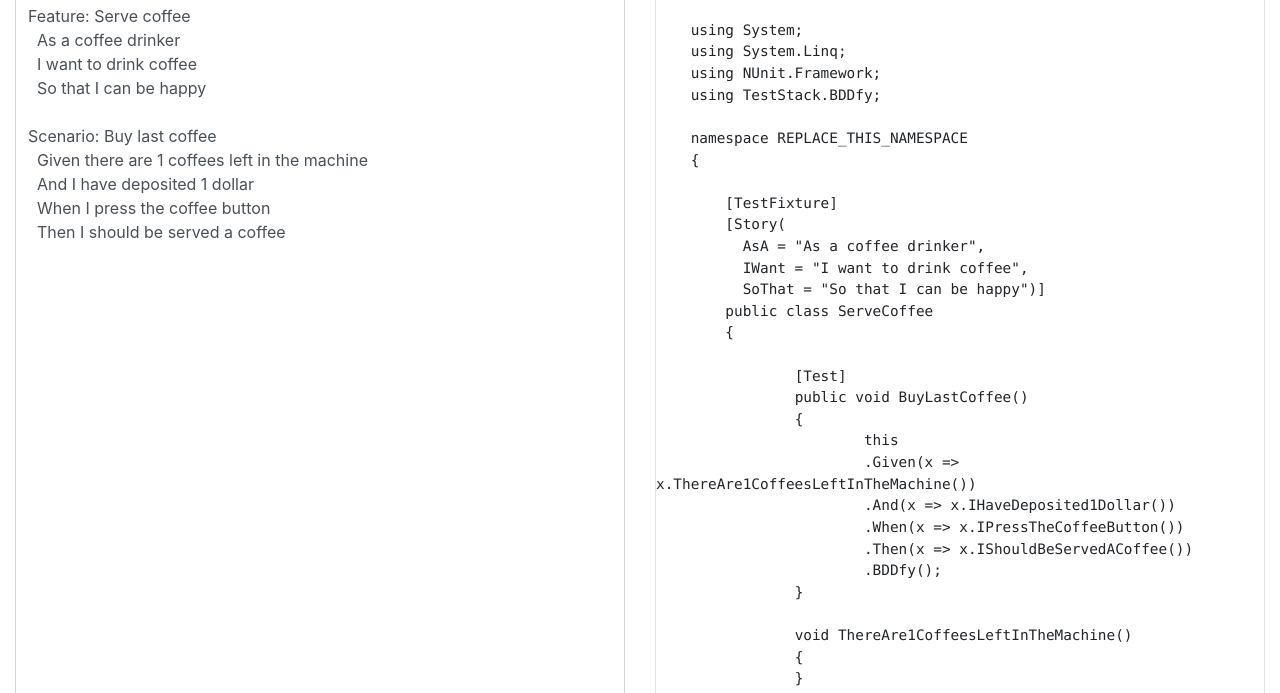
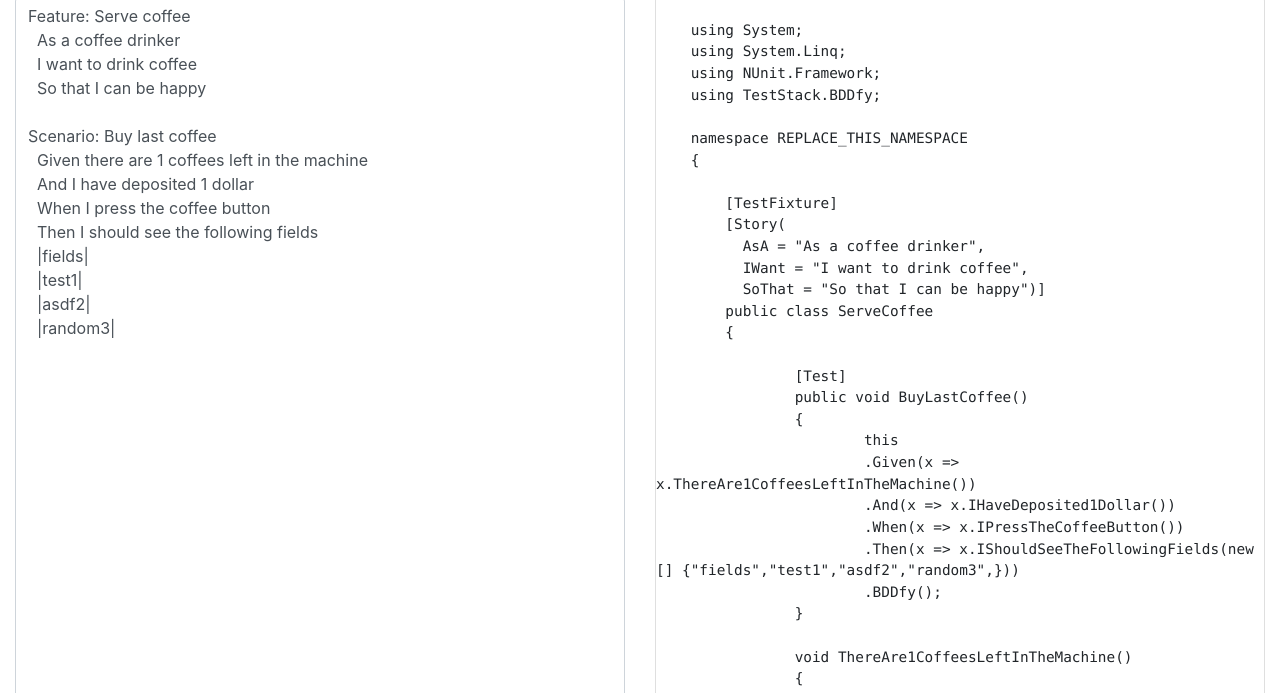
Before and after one commit to kdowswell/SpecsToCode, a plain HTML site: page index.html in a window 1280 px wide. Shown: the part 107-800 px from the top of the page. Drawn offline with Linux system fonts and the light colour scheme.

Commit message:
table string param support

```diff
--- a/app.js
+++ b/app.js
@@ -33,7 +33,7 @@ function parse() {
     errorDiv.innerText = e.message;
     errorDiv.style = "display: display;"
   }
-  // output.innerText = result;
+   output.innerText = result;
   outputCode(json);
 }
 
@@ -217,8 +217,26 @@ function outputCode(json) {
 
         let hasStringArg = step.argument !== undefined;
         if (hasStringArg) {
-          methodArgValue = `@"${step.argument.content}"`;
-          methodArg = `string value`;
+          let isDataTable = step.argument.type === 'DataTable';
+
+          if (isDataTable) {
+            console.log('is datatable');
+            methodArgValue = 'new [] {';
+            for (let i = 0; i < step.argument.rows.length; i++) {
+              console.log(i);
+                let cell = step.argument.rows[i].cells[0];
+                methodArgValue = methodArgValue + `"${cell.value}",`;
+                console.log(methodArgValue);
+            }
+            methodArgValue = methodArgValue + '}';
+            methodArg = `string[] values`;
+
+          }
+          else {
+            methodArgValue = `@"${step.argument.content}"`;
+            methodArg = `string value`;
+          }
+
         }
 
         let hasInlineStringArg = step.text.includes('"');
--- a/index.html
+++ b/index.html
@@ -39,7 +39,12 @@ Scenario: Buy last coffee
   Given there are 1 coffees left in the machine
   And I have deposited 1 dollar
   When I press the coffee button
-  Then I should be served a coffee
+  Then I should see the following fields
+  |fields|
+  |test1|
+  |asdf2|
+  |random3|
+
 </textarea>
       </div>
       <div class="col">
```
Also changed, not shown: 1 other file.
